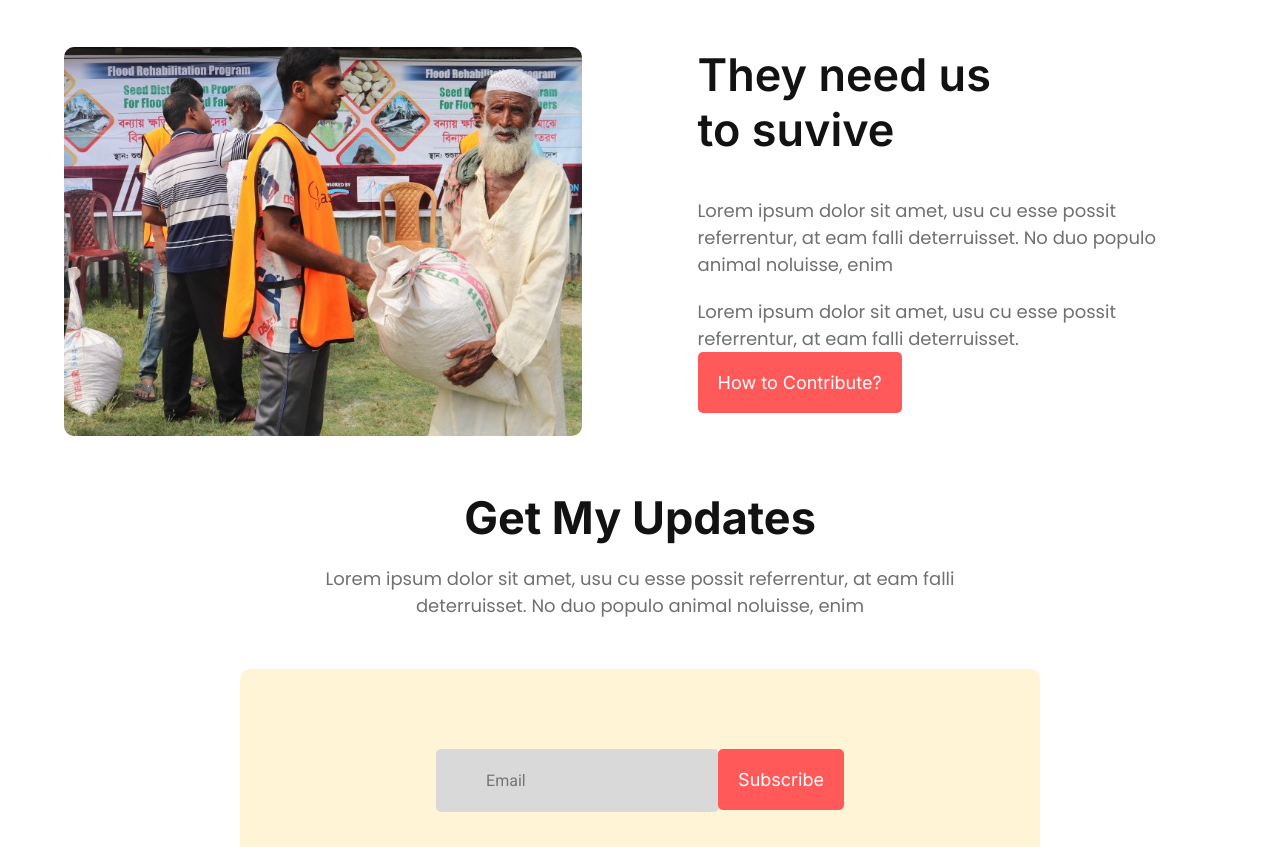
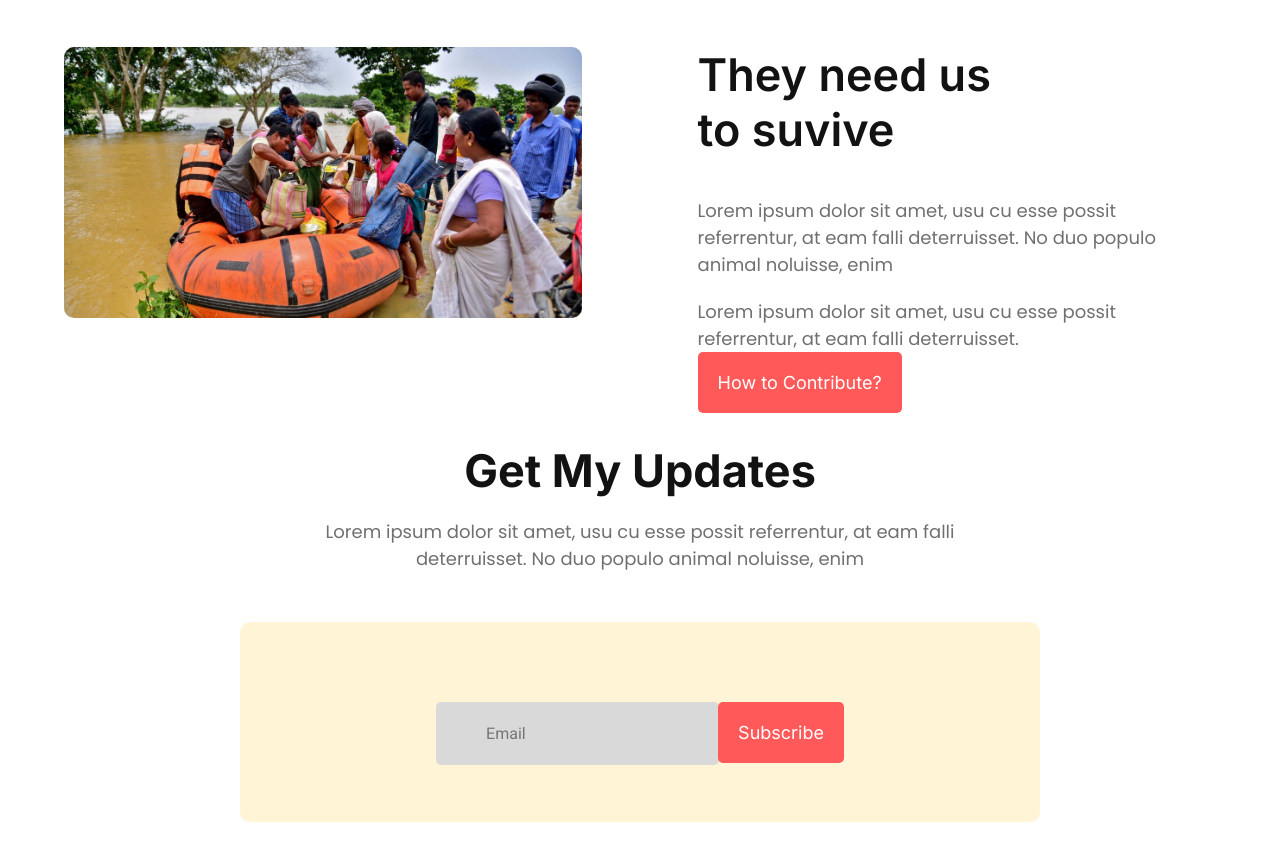
Before and after one commit to mmorshedulislam/donate-today, a plain HTML site: page index.html in a window 1280 px wide. Shown: the part 2435-3282 px from the top of the page. Drawn offline with Linux system fonts and the light colour scheme.

Commit message:
Image changed

```diff
--- a/index.html
+++ b/index.html
@@ -86,7 +86,7 @@
 
             <div class="contribute-box">
                 <div class="contribute-img-box contribute-img-box-2">
-                    <img src="images/donation10.jpg" alt="">
+                    <img src="images/donation5.jpg" alt="">
                 </div>
                 <div class="contribute-text-box">
                     <h2>They need us <br> to suvive</h2>
```
